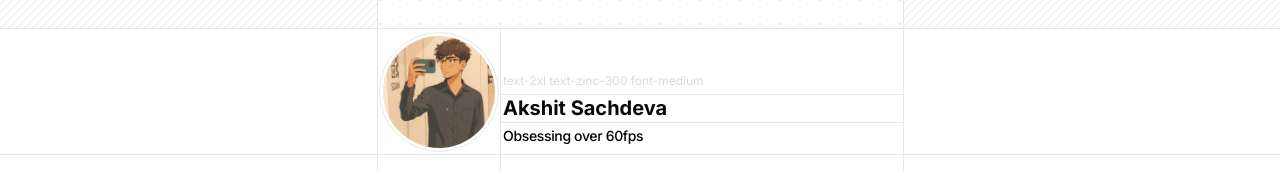
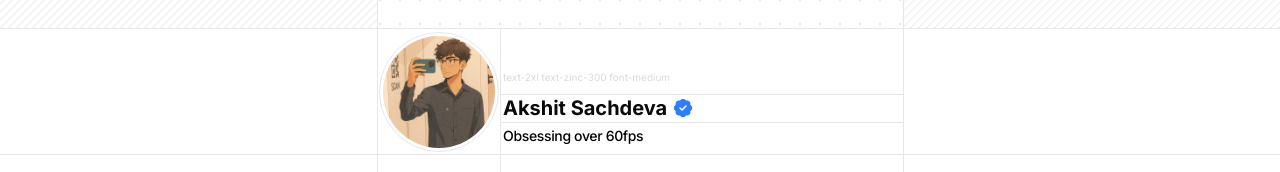
Before and after one commit to Akshitzz/Porttfoliozz, a Next.js app in the folder my-app/: page / in a window 1280 px wide. Shown: the part 250-422 px from the top of the page. Built offline with nearby package versions, Linux system fonts and the light colour scheme.

Commit message:
chore : changes

```diff
--- a/my-app/src/components/portfolio/sections/profile-view.tsx
+++ b/my-app/src/components/portfolio/sections/profile-view.tsx
@@ -1,6 +1,7 @@
 import FlipSentence from "../ui/flip-sentence";
 import Image from "next/image";
 import pfp from "../../../../public/pfp.jpeg";
+import { BadgeCheck } from "lucide-react";
 export function ProfileView() {
     return (
         <div className=" flex w-full h-32 gap-2.5 mx-1 ">
@@ -24,9 +25,17 @@ export function ProfileView() {
             />
            </div>
             <div className="flex flex-col justify-end gap-3">
-                <div className="text-[12px] font-mono opacity-15 -mx-1.5">text-2xl text-zinc-300 font-medium</div>
+                <div className="text-[10px] font-mono opacity-15 -mx-1.5">text-2xl text-zinc-300 font-medium
+                </div>
                 <div className="gap-2 mb-2">
-                    <h2 className="text-xl font-bold -mt-2 -mx-1.5">Akshit Sachdeva</h2>
+                    <h2 className="text-xl font-bold -mt-2 -mx-1.5 inline-flex">Akshit Sachdeva
+                        <span className="mt-0.5 mx-1">
+                            <BadgeCheck
+                            className="w-6 h-6 fill-blue-500 text-white dark:text-black "
+                            strokeWidth={1.5}
+                        />
+                        </span>
+                    </h2>
                     <FlipSentence />
                 </div>
             </div>
```
